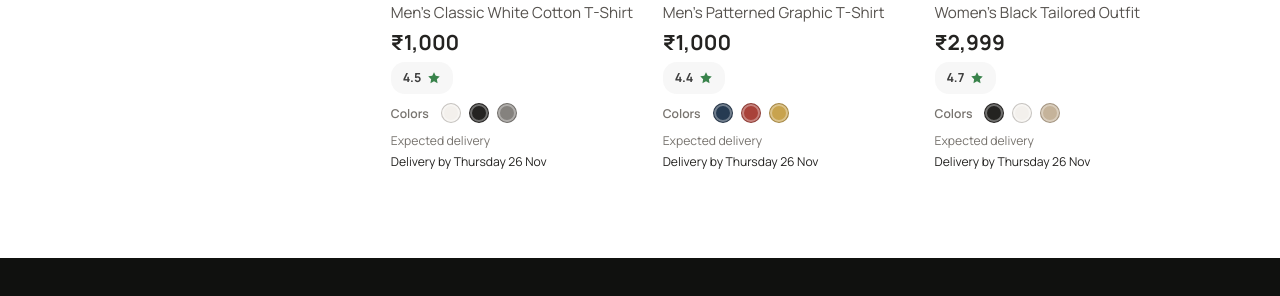
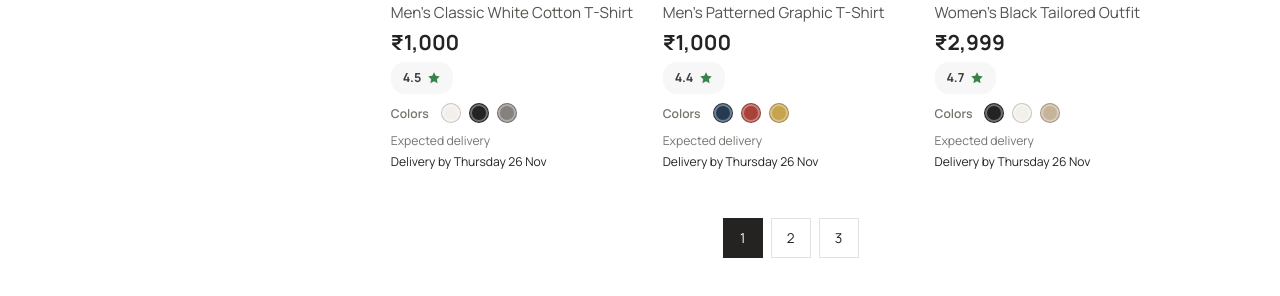
Before and after one commit to mukkeswap123-prog/Ecom, a plain HTML site: page collection.html in a window 1280 px wide. Shown: the part 1798-2094 px from the top of the page. Before the commit the page ends 2056 px from the top, so only its background shows below. Drawn offline with nearby package versions, Linux system fonts and the light colour scheme.

Commit message:
Add page no details at bottom of page

```diff
--- a/collection.css
+++ b/collection.css
@@ -233,6 +233,29 @@
   display: grid;
   grid-template-columns: repeat(3, minmax(0, 1fr));
   gap: 32px 16px;
+}
+
+.collection-pagination {
+  display: flex;
+  justify-content: center;
+  gap: 8px;
+  margin-top: 48px;
+}
+
+.collection-pagination span {
+  display: grid;
+  width: 40px;
+  height: 40px;
+  place-items: center;
+  border: 1px solid #e5e1dc;
+  color: #242321;
+  font-size: 0.85rem;
+}
+
+.collection-pagination [aria-current="page"] {
+  border-color: #242321;
+  background: #242321;
+  color: #fff;
 }
 
 .collection-product[hidden] {
--- a/collection.html
+++ b/collection.html
@@ -283,6 +283,11 @@
               </div>
             </article>
           </div>
+          <nav class="collection-pagination" aria-label="Pagination">
+            <span aria-current="page">1</span>
+            <span>2</span>
+            <span>3</span>
+          </nav>
         </div>
       </section>
 
```
